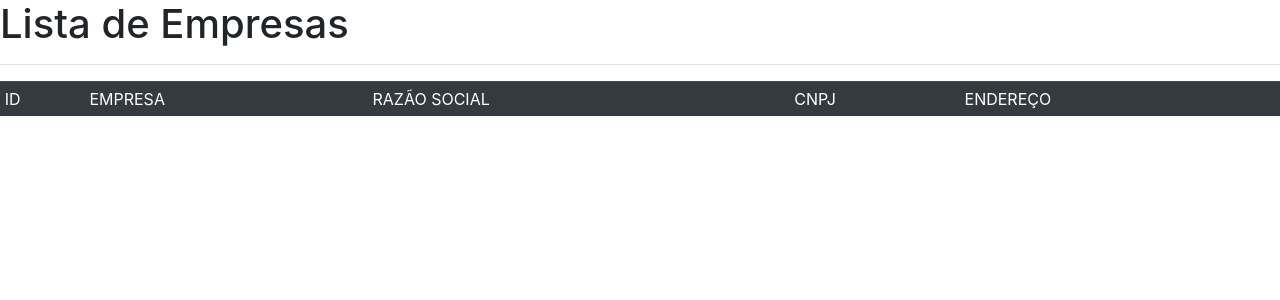
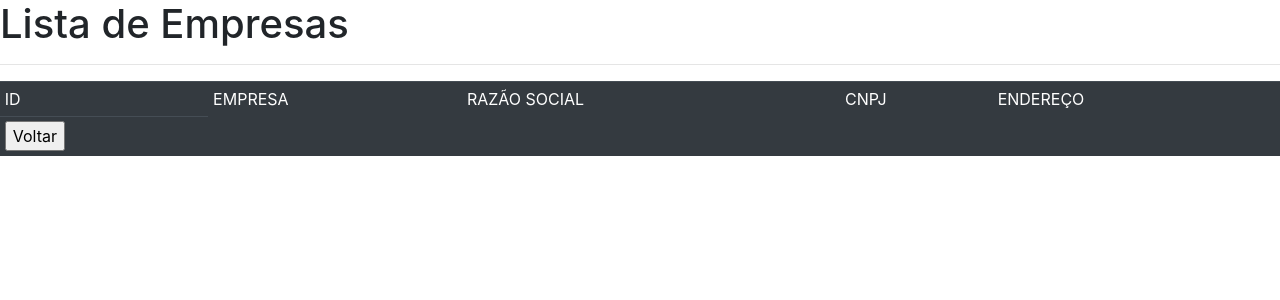
Before and after one commit to WesllenMatias/recibo_flask, a Flask app: page /listar_empresas in a window 1280 px wide. Shown: the top 300 px of the page. Run offline with Flask 2, Linux system fonts and the light colour scheme; data that the repository does not hold is empty; some libraries are stand-ins or nearby versions.

Commit message:
Colocado o Voltar nas listagens

```diff
--- a/templates/listar_empresas.html
+++ b/templates/listar_empresas.html
@@ -29,6 +29,7 @@
               <td>{{ empresa.end_empresa }}</td>
           </tr>
           {% endfor %}
+          <td><input type="button" value="Voltar" onclick="history.go(-1)"></td>
       </table>
     <!-- Optional JavaScript -->
     <!-- jQuery first, then Popper.js, then Bootstrap JS -->
--- a/templates/listar_prestadores.html
+++ b/templates/listar_prestadores.html
@@ -37,6 +37,7 @@
               <td>{{ prestador.end_prest }}</td>
           </tr>
           {% endfor %}
+          <td><input type="button" value="Voltar" onclick="history.go(-1)"></td>
       </table>
     <!-- Optional JavaScript -->
     <!-- jQuery first, then Popper.js, then Bootstrap JS -->
```
